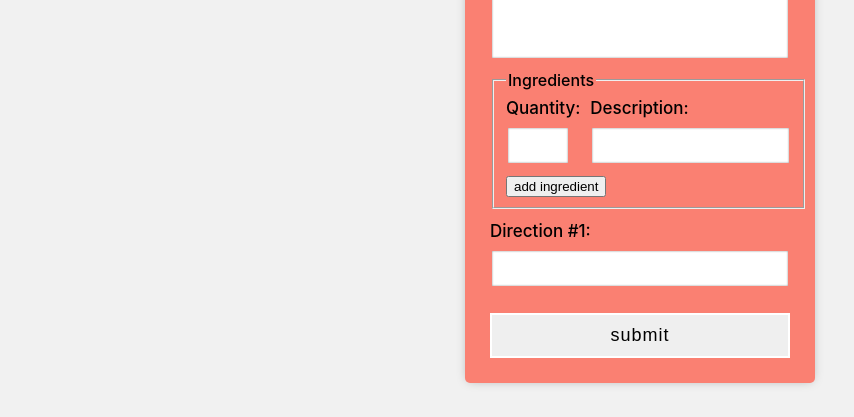
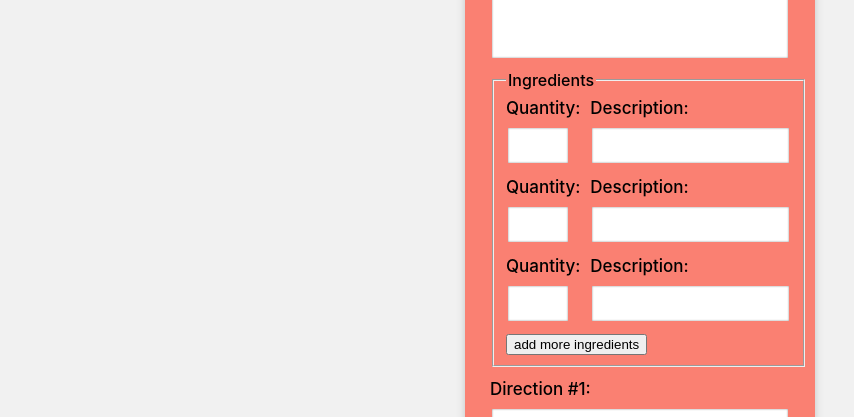
Before and after one commit to ftwin/recipes-app, a React (Create React App) app: page / in a window 1280 px wide. Shown: the part 296-713 px from the top of the page, without its empty margins (0-854 px from the left). Built offline with nearby package versions, Linux system fonts and the light colour scheme; no server answers.

Commit message:
initial functions of ingredients component

```diff
--- a/api/models/recipeModel.js
+++ b/api/models/recipeModel.js
@@ -14,10 +14,9 @@ const recipeSchema = new Schema({
 	directions: [String],
   publishedDate: {
     type: Date,
-    default: Date.now,
+    default: Date.now(),
 	},
 });
 
-// exports.model = mongoose.model("Recipe", recipeSchema);
 const Recipe = mongoose.model("Recipe", recipeSchema);
 module.exports = Recipe;
--- a/src/App.js
+++ b/src/App.js
@@ -12,10 +12,10 @@ const headers = {
 };
 function App() {
   const [recipes, setRecipes] = useState([]);
-  const [isFormSubmitted, setIsFormSubmitted] = useState(false);
-  const onSubmit = () => {
-    setIsFormSubmitted(true);
-  }
+  const [isFormSubmitted, setIsFormSubmitted] = useState();
+  // const onSubmit = () => {
+  //   setIsFormSubmitted(true);
+  // }
 
   useEffect(() => {
     const fetchRecipes = async () => {
@@ -28,7 +28,10 @@ function App() {
       setRecipes(data);
     }
     fetchRecipes();
+
   }, [isFormSubmitted]) //empty array stops it from being called over and over again in an infinite loop. (inside the array it is looking for dependencies, when they change it will re-run the callback function, since it's epty this  will never happen)
+
+  // setIsFormSubmitted(false)
 
   return (
     <Router>
@@ -42,7 +45,7 @@ function App() {
           </section>
         </main>
         <section className="recipe-form-container">
-          <RecipeForm onSubmit={onSubmit}/>
+          <RecipeForm isFormSubmitted={isFormSubmitted} setIsFormSubmitted={setIsFormSubmitted}/>
         </section>
       </div>
     </Router>
--- a/src/Ingredients.js
+++ b/src/Ingredients.js
@@ -1,21 +1,40 @@
-export default function Ingredients ({ quantity, setQuantity, description, setDescription, id }) {
+import { useEffect, useState } from "react";
+export default function Ingredients ({ id, ingredientInputs, setIngredientInputs, isFormSubmitted }) {
 
-  // const [quantity, setQuantity] = useState([]);
-  // const [description, setDescription] =useState([])
-  // const ingredients = [{quantity: "1", description: "bananas"},{quantity, description}];
+  const [quantity, setQuantity] = useState('');
+  const [description, setDescription] = useState('')
+  // const newArray = [...ingredientInputs];
 
-  // console.log(quantity);
-  // console.log(props.quantity);
+  // setIngredientInputs(newArray)
+  // const [newArray, setNewArray] = useState(ingredientInputs);
+  const [newArray, setNewArray] = useState(ingredientInputs);
+  console.log(newArray)
+
+  if (newArray) {
+    setNewArray(()=> {
+      // console.log('test')
+      const currentObject = newArray.find(obj => obj.id === id);
+      currentObject.quantity = quantity;
+      currentObject.description = description;
+    })
+  }
+
+  // useEffect(()=> {
+  // },[quantity, description, newArray])
+
+  useEffect(()=> {
+    setQuantity('');
+    setDescription('')
+  }, [isFormSubmitted]);
 
   return (
-    <div>
+    <div key={id}>
       <label>
       Quantity:
       <input
         className="quantity"
         type = "text"
         value = {quantity}
-        id = {`quantity${id}`}
         onChange = {e => setQuantity(e.target.value)}
       />
       </label>
@@ -24,7 +43,6 @@ export default function Ingredients ({ quantity, setQuantity, description, setDe
         <input
           type = "text"
           value = {description}
-          id = {`description${id}`}
           onChange = {e => setDescription(e.target.value)}
         />
       </label>
--- a/src/RecipeForm.js
+++ b/src/RecipeForm.js
@@ -1,27 +1,29 @@
 import { useState } from 'react';
 import Ingredients from './Ingredients';
 
-export default function RecipeForm (props) {
+export default function RecipeForm ({isFormSubmitted, setIsFormSubmitted}) {
   const [name, setName] = useState("");
   const [directions, setDirections] = useState("");
-  const [quantity, setQuantity] = useState("");
-  const [description, setDescription] =useState("");
-  const [ingredientId, setIngredientId] =useState(0);
-  const [ingredients, setIngredients] = useState([{
-    description: "",
-    quantity: "",
-    id: ingredientId
-  }]);
-  // let quantity = Ingredients.props;
+  class ingredientTemplate {
+    constructor() {
+      this.id = Math.floor(Math.random() * 123456789 * Math.random())
+      this.quantity = "";
+      this.description = "";
+    }
+  }
+  const addIngredientInputs = () => {
+    let newInputs = [];
+    for (let i = 0; i < 3; i++) {
+      newInputs.push(new ingredientTemplate());
+    }
+    return newInputs;
+  }
 
-
-  // console.log(quantity);
+  const [ingredientInputs, setIngredientInputs] = useState(addIngredientInputs());
   const [summary, setSummary] = useState("");
-
-
   const createRecipe = async () => {
     try {
-      const body = { name, summary, ingredients, directions }
+      const body = { name, summary, ingredientInputs, directions }
       const response = await fetch('/recipes', {
         method: 'POST',
         headers: {
@@ -29,7 +31,6 @@ export default function RecipeForm (props) {
         },
         body: JSON.stringify(body),
       });
-      console.log(JSON.stringify(body));
       const data = await response.json();
       if (!response.ok) {
         throw new Error(data.message);
@@ -43,33 +44,16 @@ export default function RecipeForm (props) {
   const handleSubmit = event => {
     event.preventDefault();
     createRecipe();
-    props.onSubmit();
     console.log(`form submitted: ${name}`);
     setName("");
     setDirections("");
-    setQuantity("");
-    setDescription("");
     setSummary("");
+    setIngredientInputs(addIngredientInputs());
+    setIsFormSubmitted(event);
   }
 
-  // useEffect(()=>{
-  //   console.log({description},{quantity});
-  // },[quantity,description])
-
   const handleClick = () => {
-    const currentIngredient = [
-      {
-        description: description,
-        quantity: quantity,
-        id: ingredientId
-      },
-      {
-        description: "",
-        quantity: "",
-        id: ingredients.length
-      }
-    ]
-    setIngredients([...ingredients, ...currentIngredient])
+    setIngredientInputs([...ingredientInputs, ...addIngredientInputs()]);
   }
 
   return (
@@ -94,11 +78,11 @@ export default function RecipeForm (props) {
         </label>
         <fieldset>
           <legend>Ingredients</legend>
-          {ingredients.map((ingredient, index) => {
+          {ingredientInputs.map((ingredient, index) => {
             return (
-            <Ingredients key={index} id={index} setQuantity={ setQuantity } setDescription={ setDescription } quantity={ ingredient.quantity} description={ ingredient.description} />)
+            <Ingredients key={index} id={ingredient.id} ingredientInputs={ingredientInputs} setIngredientInputs={setIngredientInputs} isFormSubmitted={isFormSubmitted}/>)
           })}
-          <button type="button" onClick={e => handleClick(e)} value="add ingredient">add ingredient</button>
+          <button type="button" onClick={e => handleClick(e)} value="add ingredient">add more ingredients</button>
         </fieldset>
         <label>
           Direction #1:
--- a/src/Recipes.js
+++ b/src/Recipes.js
@@ -20,7 +20,7 @@ function Recipes({ recipes }) {
                         <ol className="directions">
                             {recipe.directions.map(direction => {
                                 return (
-                                    <li key={direction._id}>
+                                    <li key={direction}>
                                         {direction}
                                     </li>
                                 )
```
Also changed, not shown: api/routes/recipeRoutes.js (+4 -7 lines), 1 other file (tests, documents, lock files or other folders).
